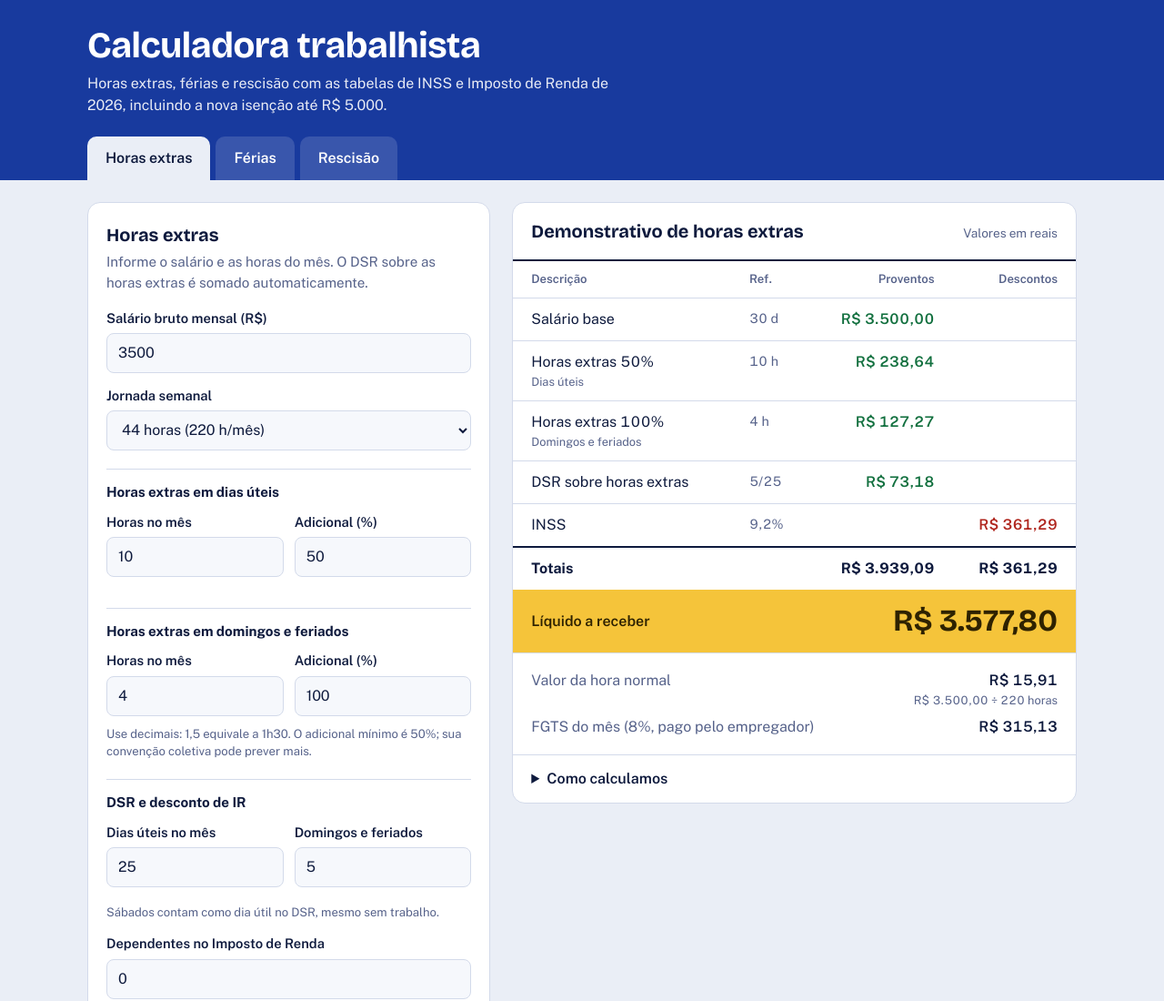
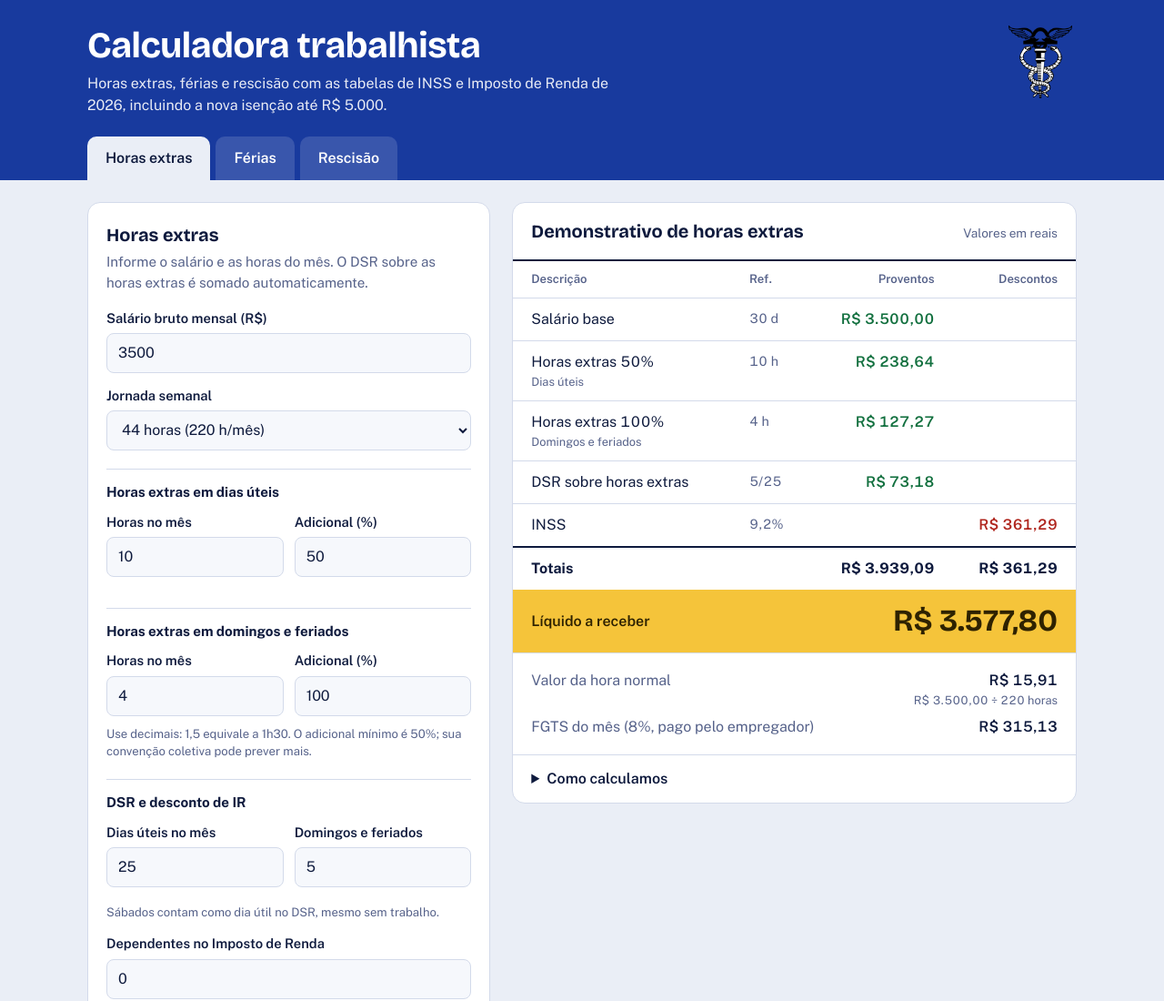
Before and after one commit to DevAlexandreSantos/trabalhista, a plain HTML site: page index.html in a window 1280 px wide. Shown: the top 1100 px of the page at 91% size. Drawn offline with nearby package versions, Linux system fonts and the light colour scheme.

Commit message:
Refactor code structure for improved readability and maintainability

```diff
--- a/index.html
+++ b/index.html
@@ -13,6 +13,7 @@
 
 <header class="band">
   <div class="wrap">
+    <img class="band-img" src="img/contabilidade-seeklogo.png" alt="Logo" width="80" height="80">
     <h1>Calculadora trabalhista</h1>
     <p>Horas extras, férias e rescisão com as tabelas de INSS e Imposto de Renda de 2026, incluindo a nova isenção até R$ 5.000.</p>
     <div class="tabs" role="tablist" aria-label="Tipo de cálculo">
--- a/styles.css
+++ b/styles.css
@@ -132,3 +132,21 @@ footer h3 { font-size: .95rem; margin: 6px 0 8px; color: var(--ink); }
 .tbl-wrap th:first-child, .tbl-wrap td:first-child { padding-left: 0; }
 
 @media (prefers-reduced-motion: reduce) { .liquido.flash strong { animation: none; } }
+
+.band .wrap { position: relative; }
+
+.band-img {
+  position: absolute;
+  top: 0;
+  right: 16px;
+  width: 80px;
+  height: 80px;
+  object-fit: contain;
+}
+
+.band h1 { padding-right: 96px; }
+
+@media (max-width: 480px) {
+  .band-img { width: 56px; height: 56px; }
+  .band h1 { padding-right: 68px; }
+}
```
Also changed, not shown: img/contabilidade-seeklogo.png (added).
